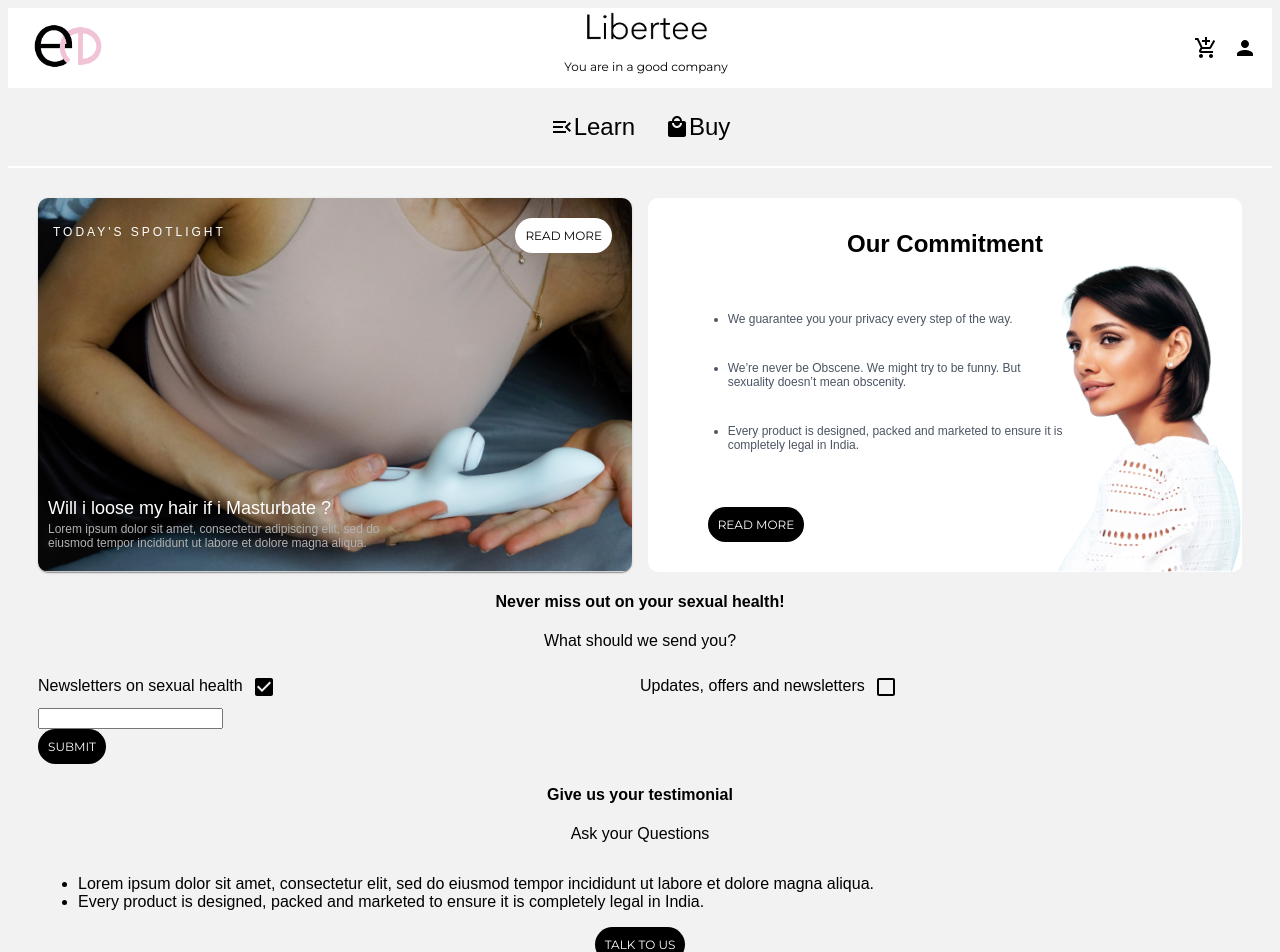
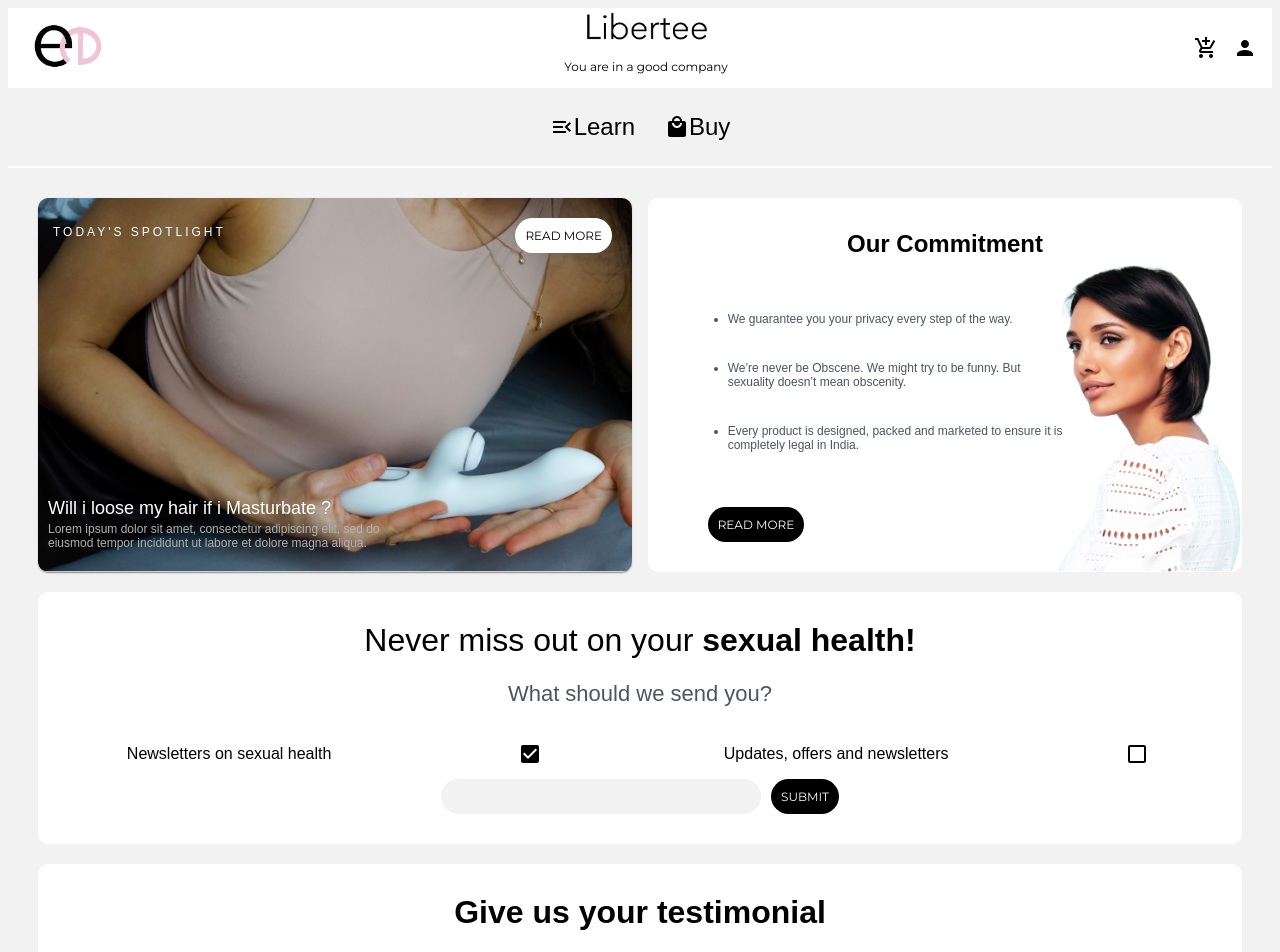
Before and after one commit to CodeoxTechnologies/libertee-web, a React (Create React App) app: page / in a window 1280 px wide. Shown: the top 952 px of the page. Built offline with nearby package versions, Linux system fonts and the light colour scheme; a web font is replaced by a local one.

Commit message:
testimonials section

```diff
--- a/src/assets/styles/home.scss
+++ b/src/assets/styles/home.scss
@@ -382,6 +382,7 @@ body {
             }
         }
 
+        .libertee-body {
             .spotlight-section {
                 background: url('../images/spotlight.png');
                 background-repeat: no-repeat;
@@ -486,7 +487,7 @@ body {
             }
 
             .newsletter-section {
-            margin: 20px;
+                margin-top: 10px;
 
                 .newsletter-container {
                     background: #fff;
@@ -539,6 +540,13 @@ body {
                 }
 
             }
+        }
+
+
+
+
+
+
     }
 }
 
@@ -599,8 +607,9 @@ body {
             }
         }
 
-        .libertee-body{
+        .libertee-body {
             margin: 30px;
+
             .spotlight-section {
                 background: url('../images/spotlight.png');
                 background-repeat: no-repeat;
@@ -655,9 +664,11 @@ body {
                     }
                 }
             }
+
             .commitment-mobile {
                 display: none;
             }
+
             .commitment-desktop {
                 .commitment-section {
                     font-family: work-sans, sans-serif;
@@ -715,6 +726,92 @@ body {
                 }
             }
 
+            .newsletter-section {
+                margin-top: 20px;
+
+                .newsletter-container {
+                    background: #fff;
+                    border-radius: 10px;
+
+                    .newsletter-heading {
+                        h4 {
+                            font-size: 32px;
+                            font-weight: 500;
+                            padding-top: 30px;
+                            margin: 0px;
+
+                        }
+
+                        p {
+                            color: #4B5563;
+                            font-size: 22px;
+                        }
+
+                    }
+
+                    .newsletter-flex {
+                        display: flex;
+                        flex-direction: row;
+                        justify-content: space-around;
+                    }
+
+                    .newsletter-subscribe {
+                        display: flex;
+                        flex-direction: row;
+                        justify-content: center;
+                        align-items: center;
+                        margin-bottom: 30px;
+
+
+                        input {
+                            width: 300px;
+                            border-radius: 20px;
+                            padding: 10px;
+                            border: none;
+                            background: #F2F2F2;
+                            margin-right: 10px;
+                        }
+                    }
+                }
+
+            }
+
+            .testimonial-section {
+                margin-top: 20px;
+
+                .testimonial-container {
+                    background: #fff;
+                    border-radius: 10px;
+
+                    .testimonial-heading {
+
+                        // padding-top: 10px;
+                        h4 {
+                            font-size: 32px;
+                            font-weight: 500;
+                            padding-top: 30px;
+                            margin: 0px;
+                        }
+
+                        p {
+                            color: #4B5563;
+                            font-size: 22px;
+                        }
+                    }
+
+                    .testimonial-section-body-list {
+                        display: flex;
+                        flex-direction: column;
+                        justify-content: center;
+                        align-items: center;
+                    }
+                    .testimonial-button {
+                        margin: 15px;
+                    }
+                }
+            }
+
+
 
         }
     }
--- a/src/home/components/NewsLetter.js
+++ b/src/home/components/NewsLetter.js
@@ -18,23 +18,28 @@ const NewsLetter = () => {
             <Grid container >
                 <Grid item md={6} lg={6} sm={12} xs={12}>
                     <div className="newsletter-flex">
-                        Newsletters on sexual health
+                        <p>
+                            Newsletters on sexual health
+                        </p>
+
                         <Checkbox
                             checked={sexEd}
                             onChange={(e) => setsexEd(e.target.checked)}
                             value={sexEd}
-                            style={{color:'rgb(0 0 0)'}}
+                            style={{ color: 'rgb(0 0 0)' }}
                         />
                     </div>
                 </Grid>
                 <Grid item md={6} lg={6} sm={12} xs={12}>
                     <div className="newsletter-flex">
-                        Updates, offers and newsletters
+                        <p>
+                            Updates, offers and newsletters
+                        </p>
                         <Checkbox
                             checked={updates}
                             onChange={(e) => setUpdates(e.target.checked)}
                             value={updates}
-                            style={{color:'rgb(0 0 0)'}}
+                            style={{ color: 'rgb(0 0 0)' }}
                         />
                     </div>
                 </Grid>
--- a/src/home/components/Testimonial.js
+++ b/src/home/components/Testimonial.js
@@ -26,7 +26,7 @@ const Testimonial = () => {
             </Grid>
             <Grid container align="center">
                 <Grid item md={12} xs={12} sm={12} lg={12}>
-                    <div className="newsletter-subscribe">
+                    <div className="testimonial-button">
                         <button className="button-black" >Talk to Us</button>
                     </div>
 
```
Lines whose indentation alone changed are shown as unchanged.
